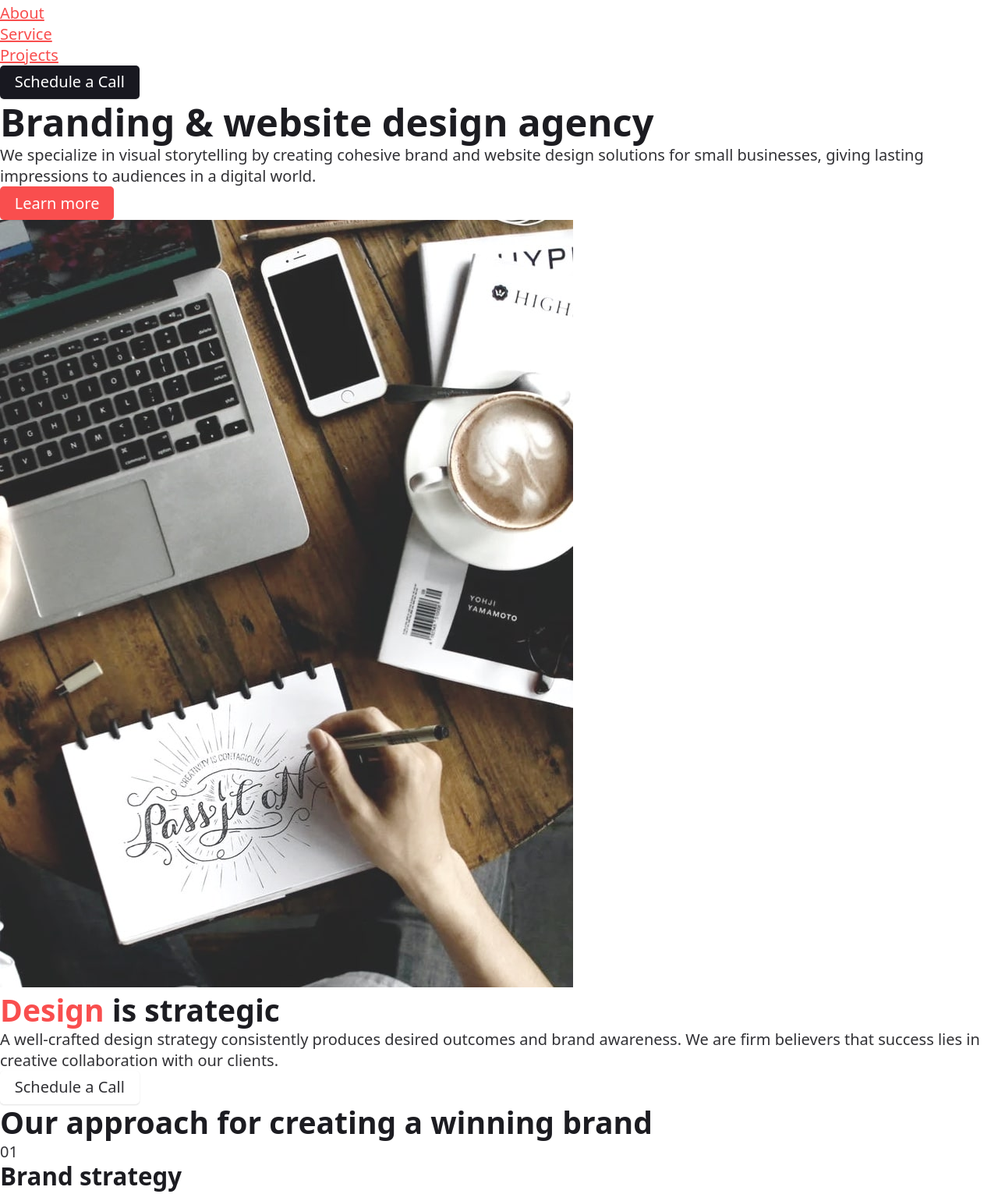
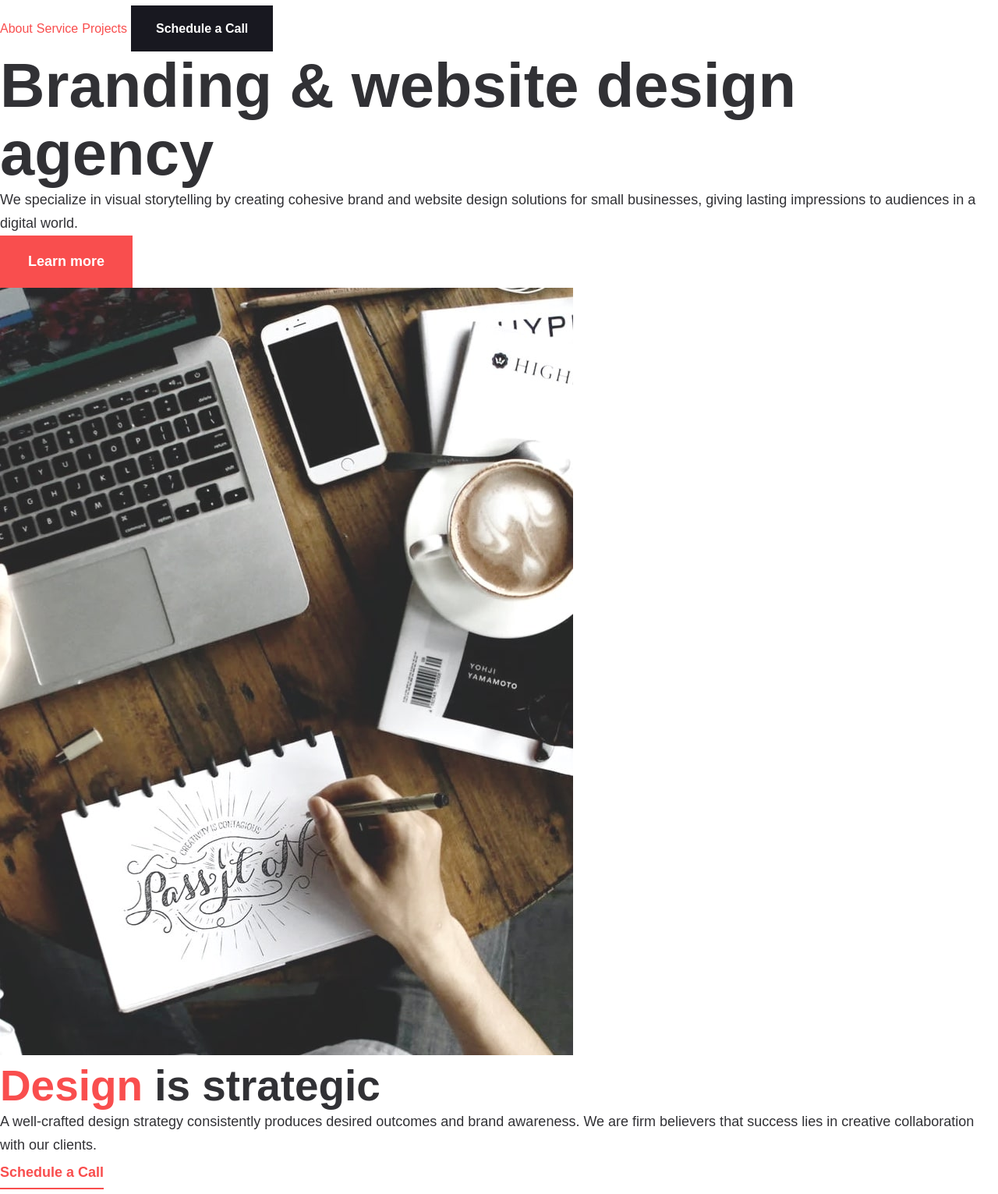
Before and after one commit to helphop/FrontEndMentorChalleng, a website: page main/index.html in a window 1280 px wide. Shown: the part 33-1564 px from the top of the page at 78% size. Drawn offline with Linux system fonts and the light colour scheme.

Commit message:
html coded

```diff
--- a/main/assets/css/custom-style/_buttons.scss
+++ b/main/assets/css/custom-style/_buttons.scss
@@ -3,29 +3,29 @@
 // (START) Global editor code https://codyhouse.co/ds/globals/buttons
 
 // --------------------------------
-
 :root {
-  --btn-padding-y: var(--space-xxs); // padding top/bottom
-  --btn-padding-x: var(--space-sm); // padding left/right
-  --btn-radius: 0.25em; // border radius
-  --btn-font-size: 1em; // font size
+  --btn-font-size: 1em;
+  --btn-padding-x: var(--space-lg);
+  --btn-padding-y: var(--space-md);
+  --btn-radius: 0;
 }
 
-.btn { // style affecting all buttons
+.btn {
+  cursor: pointer;
+  font-family: var(--font-primary);
+  font-weight: 700;
+  text-decoration: none;
   line-height: 1.2;
-  box-shadow: var(--shadow-xs);
-  -webkit-font-smoothing: antialiased;
-  -moz-osx-font-smoothing: grayscale;
-  transition: .2s;
+  @include fontSmooth;
+  transition: all 0.2s ease;
 
   &:hover {
-    cursor: pointer;
-    box-shadow: var(--shadow-sm);
+    outline: none;
   }
 
   &:focus {
+    box-shadow: 0px 0px 0px 2px alpha(var(--color-contrast-higher), 0.15);
     outline: none;
-    box-shadow: 0px 0px 0px 2px alpha(var(--color-contrast-higher), 0.15);
   }
 
   &:active {
@@ -35,11 +35,11 @@
 
 // themes
 .btn--primary {
-  background-color: var(--color-primary);
+  background: var(--color-primary);
   color: var(--color-white);
 
   &:hover {
-    background-color: var(--color-primary-dark);
+    background: var(--color-primary-lighter);
   }
 
   &:focus {
@@ -48,16 +48,16 @@
 }
 
 .btn--subtle {
-  background-color: var(--color-contrast-lower);
+  background: var(--color-contrast-lower);
   color: var(--color-contrast-higher);
 }
 
 .btn--accent {
-  background-color: var(--color-accent);
+  background: var(--color-accent);
   color: var(--color-white);
 
   &:hover {
-    background-color: var(--color-accent-dark);
+    background: var(--color-accent-lighter);
   }
 
   &:focus {
@@ -65,15 +65,34 @@
   }
 }
 
+.btn--underlined {
+  background: transparent;
+  color: var(--color-primary);
+  padding: var(--space-xs) 0;
+  border-bottom: 2px solid var(--color-primary);
+
+  &:hover {
+    color: var(--color-primary-lighter);
+    border-bottom: 2px solid var(--color-primary-lighter);
+    outline: none;
+  }
+}
+
+.btn--circle {
+  width: 2.5rem;
+  height: 2.5rem;
+  border-radius: 50%;
+  border: 2px solid var(--color-primary);
+  padding: var(--space-lg);
+}
+
 // feedback
-.btn--disabled,
-.btn[disabled],
-.btn[readonly] {
+.btn--disabled, .btn[disabled], .btn[readonly] {
   opacity: 0.6;
   cursor: not-allowed;
 }
 
-// sizes
+// size
 .btn--sm {
   font-size: 0.8em;
 }
@@ -85,7 +104,6 @@
 .btn--lg {
   font-size: 1.4em;
 }
-
 // --------------------------------
 
 // (END) Global editor code
--- a/main/assets/css/custom-style/_typography.scss
+++ b/main/assets/css/custom-style/_typography.scss
@@ -59,6 +59,8 @@ body {
 h1, h2, h3, h4 {
   font-family: var(--font-primary);
   font-weight: 700;
+  color: inherit;
+  line-height: var(--heading-line-height);
 }
 
 // font family
@@ -72,6 +74,7 @@ h1, h2, h3, h4 {
 // link style
 a, .link {
   font-family: var(--font-primary);
+  text-decoration: none;
 }
 
 mark {
@@ -106,12 +109,10 @@ mark {
 
 h1, .h1 {
   font-size: var(--text-xxl);
-  line-height: var(--heading-line-height);
 }
 
 h2, .h2 {
   font-size: var(--text-xl);
-  line-height: var(--heading-line-height);
 }
 
 h3, .h3 {
@@ -119,3 +120,7 @@ h3, .h3 {
   line-height: var(--body-line-height);
   @include breakpoint(lg) {font-size: 1.11em;}
 }
+
+ul li {
+  font-size: 1rem;
+}
--- a/main/assets/css/custom-style/_util.scss
+++ b/main/assets/css/custom-style/_util.scss
@@ -17,3 +17,7 @@
 //     }
 //   }
 // }
+
+.bg-accent {
+  color: var(--color-white);
+}
--- /dev/null
+++ b/main/assets/css/pages/_index.scss
@@ -0,0 +1,16 @@
+body > * {
+  max-width: var(--max-width-xl);
+}
+
+.header {
+  .nav {
+    &__list {
+      li {
+        display: inline-block;
+      }
+      li a {
+        display: inline-block;
+      }
+    }
+  }
+}
--- a/main/assets/css/style.scss
+++ b/main/assets/css/style.scss
@@ -11,4 +11,5 @@
 /*! purgecss start ignore */
 @import 'custom-style';
 @import 'components/**/*.scss';
+@import 'pages/**/*.scss';
 /*! purgecss end ignore */
```
Also changed, not shown: main/assets/css/custom-style/_shared-styles.scss (line endings or trailing spaces), main/assets/css/style.css.
